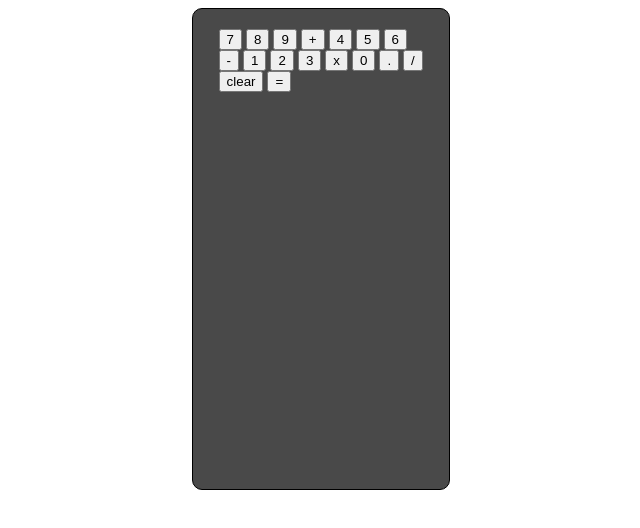
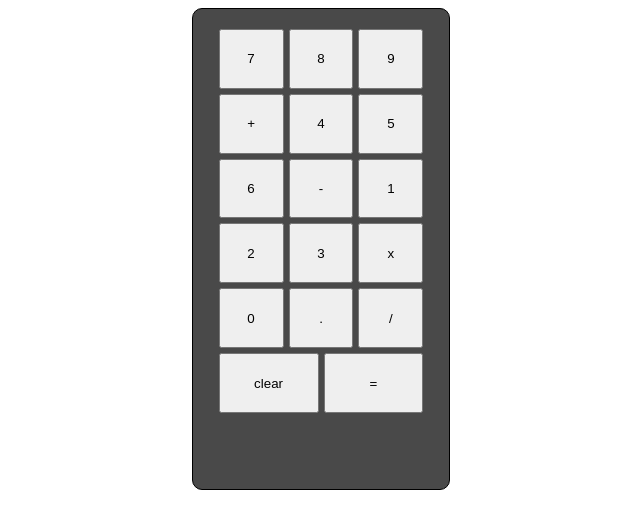
Before and after one commit to rloftus215/calculator, a plain HTML site: page index.html in a window 1280 px wide. Shown: the whole page, without its empty margins (319-959 px from the left). Drawn offline with Linux system fonts and the light colour scheme.

Commit message:
Adjust size and position of buttons

```diff
--- a/css.css
+++ b/css.css
@@ -11,3 +11,17 @@
     width: 80%;
     margin: 20px auto;
  }
+
+ #button-container{
+    display: flex;
+    flex-wrap: wrap;
+    justify-content: space-evenly;
+    height: 80%;
+    gap: 5px
+ }
+
+ #button-container button{
+    width: 60px;
+    flex: 1 1 auto
+
+ }
```
